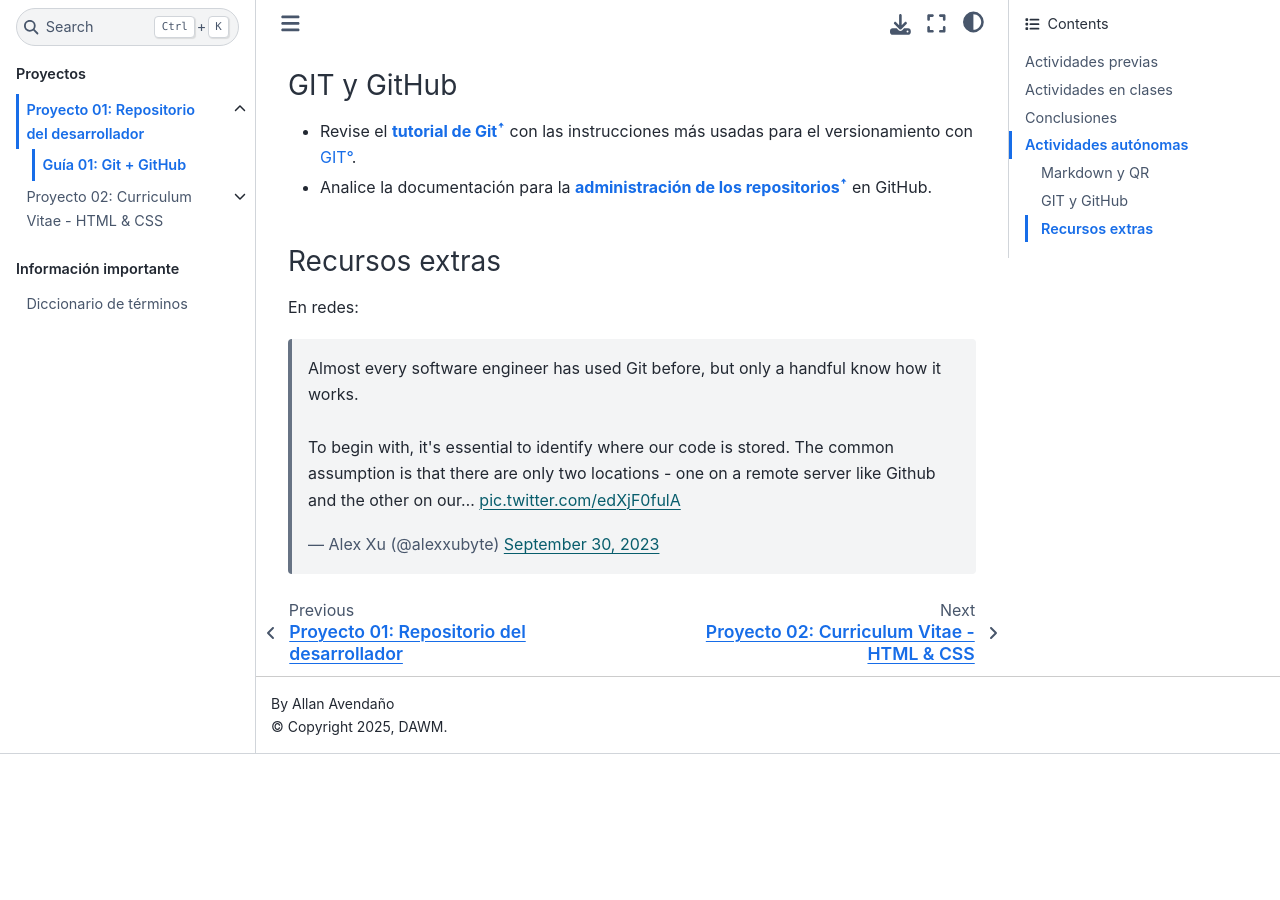
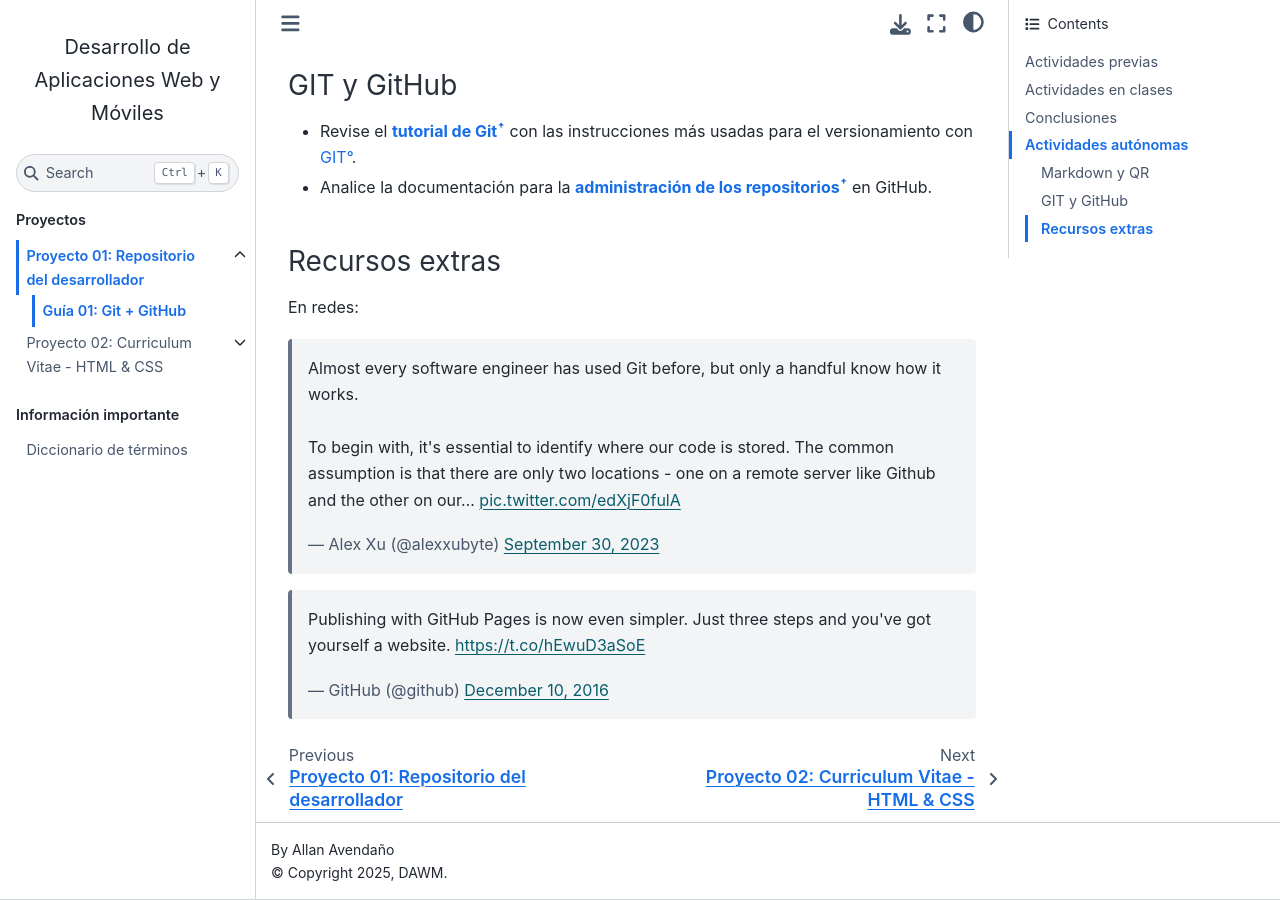
Before and after one commit to DAWMFIEC/DAWM-AI, a Sphinx documentation site: the page built from docs/source/guias/guia01.rst, in a window 1280 px wide and 900 px high, scrolled down 2268 px. Built offline with Sphinx 7.4.7 and the Sphinx Book theme 1.1.4, drawn with Linux system fonts in a browser that asks for light colours; pages that are not in the unit, such as notebooks, are missing from menus; comment, search, counter and statistics services are not loaded; before the commit the page ends 3022 px from its top, so only the background shows below that.

Commit message:
github pages

```diff
--- a/docs/source/guias/guia01.rst
+++ b/docs/source/guias/guia01.rst
@@ -91,3 +91,7 @@
 .. raw:: html
 
     <blockquote class="twitter-tweet"><p lang="en" dir="ltr">Almost every software engineer has used Git before, but only a handful know how it works.<br><br>To begin with, it&#39;s essential to identify where our code is stored. The common assumption is that there are only two locations - one on a remote server like Github and the other on our… <a href="https://t.co/edXjF0fulA">pic.twitter.com/edXjF0fulA</a></p>&mdash; Alex Xu (@alexxubyte) <a href="https://twitter.com/alexxubyte/status/1708145139515109449?ref_src=twsrc%5Etfw">September 30, 2023</a></blockquote> <script async src="https://platform.twitter.com/widgets.js" charset="utf-8"></script>
+
+.. raw:: html
+
+   <blockquote class="twitter-tweet"><p lang="en" dir="ltr">Publishing with GitHub Pages is now even simpler. Just three steps and you&#39;ve got yourself a website. <a href="https://t.co/hEwuD3aSoE">https://t.co/hEwuD3aSoE</a></p>&mdash; GitHub (@github) <a href="https://twitter.com/github/status/807389330528288768?ref_src=twsrc%5Etfw">December 10, 2016</a></blockquote> <script async src="https://platform.twitter.com/widgets.js" charset="utf-8"></script>
```
